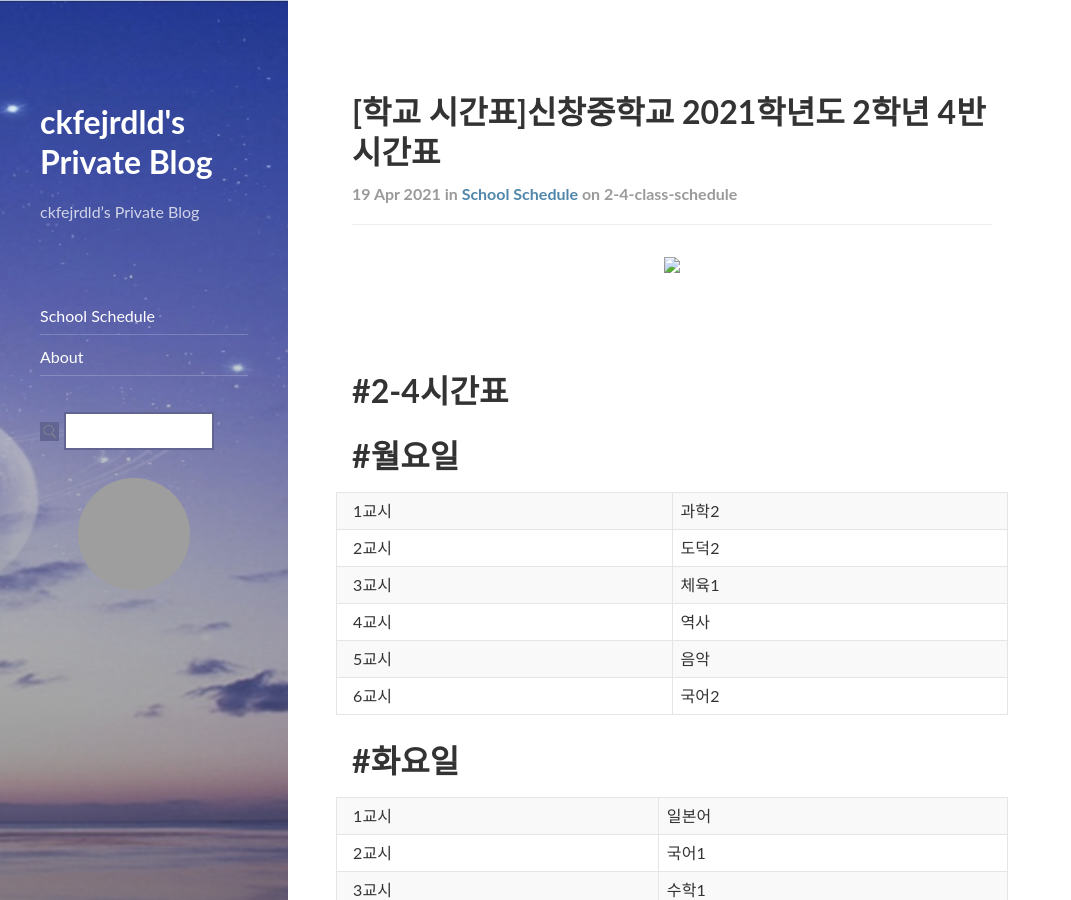
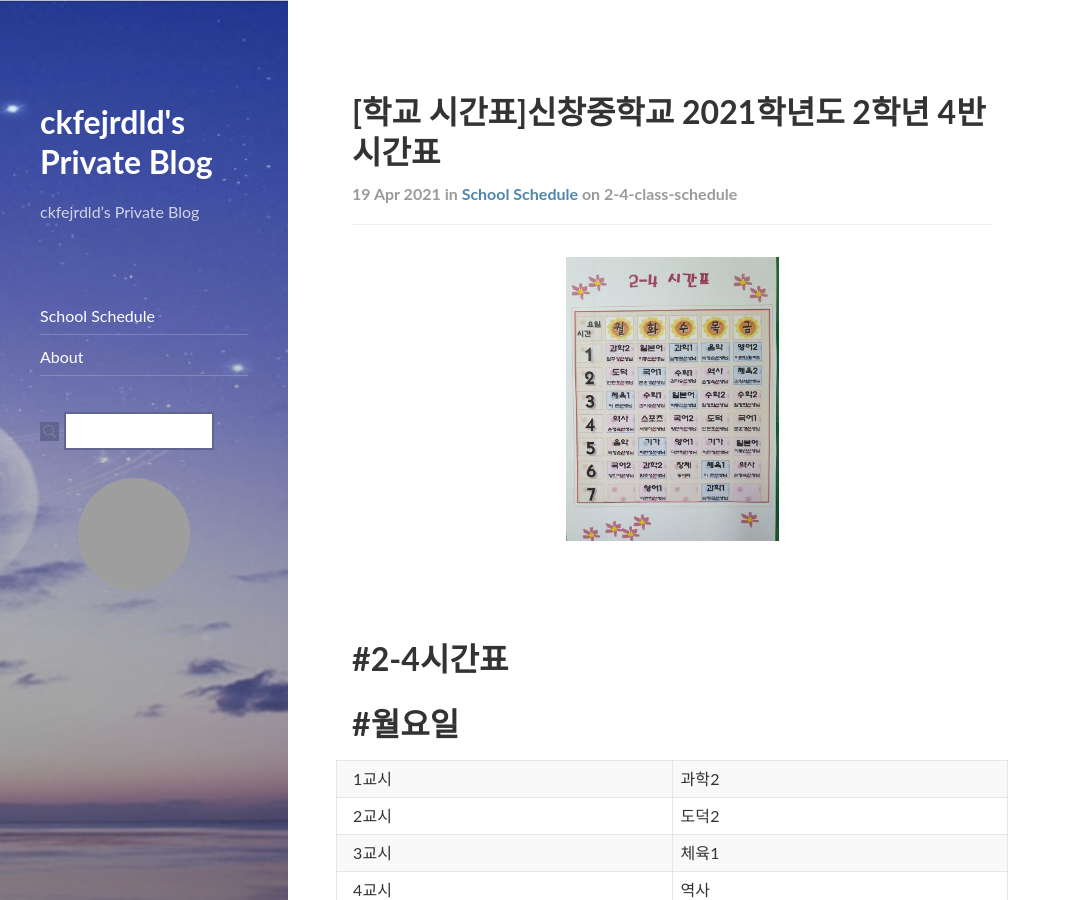
Before and after one commit to ckfejrdld/ckfejrdld.github.io, a Jekyll site: the page built from _posts/2021-04-19-shinchang-middleschool-mid2-4grade-class-schedule.markdown, in a window 1280 px wide and 900 px high. Shown: the whole window, without its empty margins (0-1071 px from the left). Built offline with Jekyll 4.4.1, drawn with Linux system fonts in a browser that asks for light colours; nearby versions of some CDN libraries; comment, search, counter and statistics services are not loaded; grey boxes are pictures that could not be loaded.

Commit message:
Update 2021-04-19-shinchang-middleschool-mid2-4grade-class-schedule.markdown

```diff
--- a/_posts/2021-04-19-shinchang-middleschool-mid2-4grade-class-schedule.markdown
+++ b/_posts/2021-04-19-shinchang-middleschool-mid2-4grade-class-schedule.markdown
@@ -5,7 +5,7 @@ subtitle:   "신창중학교 2021학년도 2학년 4반 시간표"
 categories: schedule
 tags: 2-4-class-schedule
 comments: true
-header-img: img/post_img/2-4-class-schedule.jpg
+header-img: img/schedule/2-4-class-schedule.jpg
 ---
 
 #2-4시간표
```
